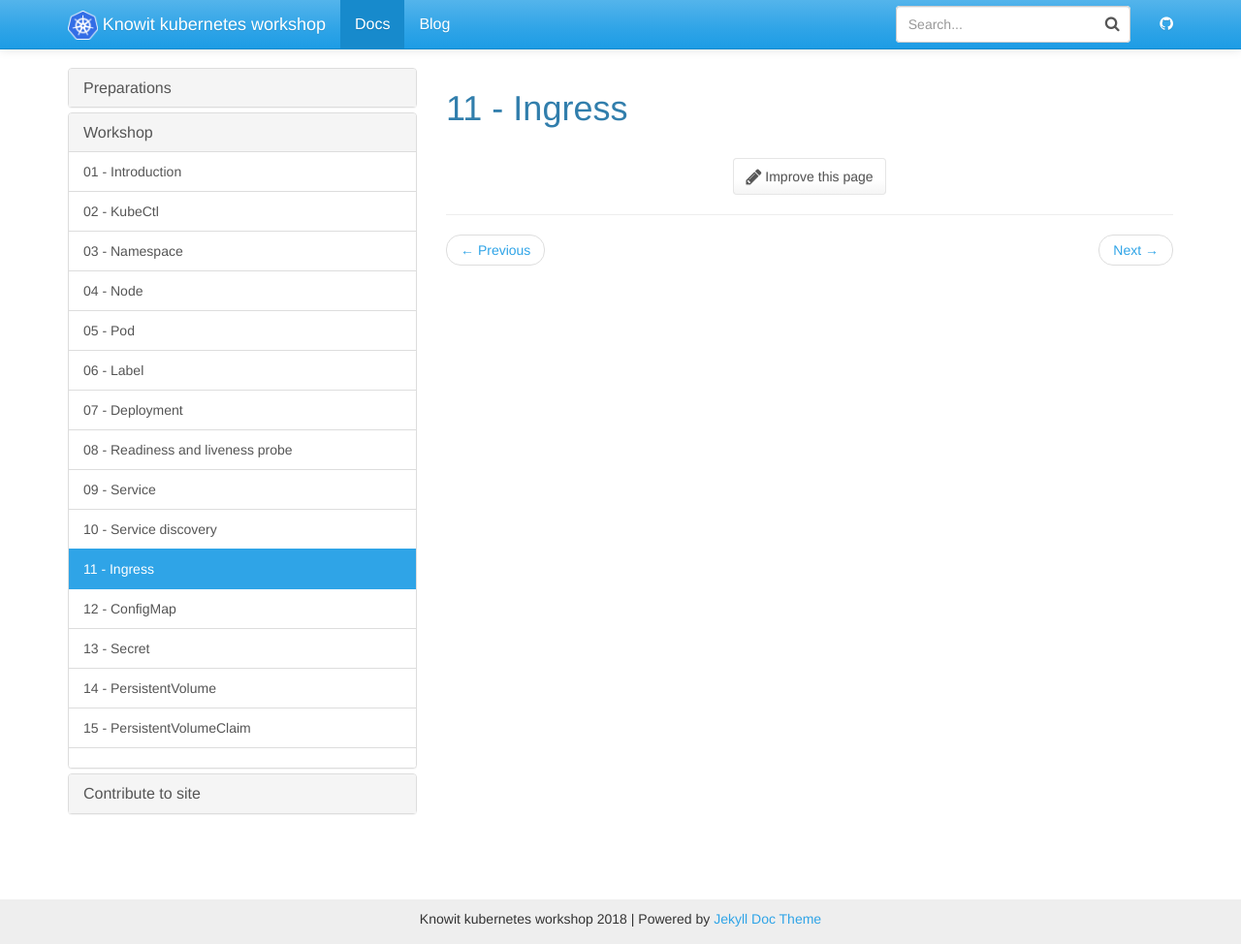
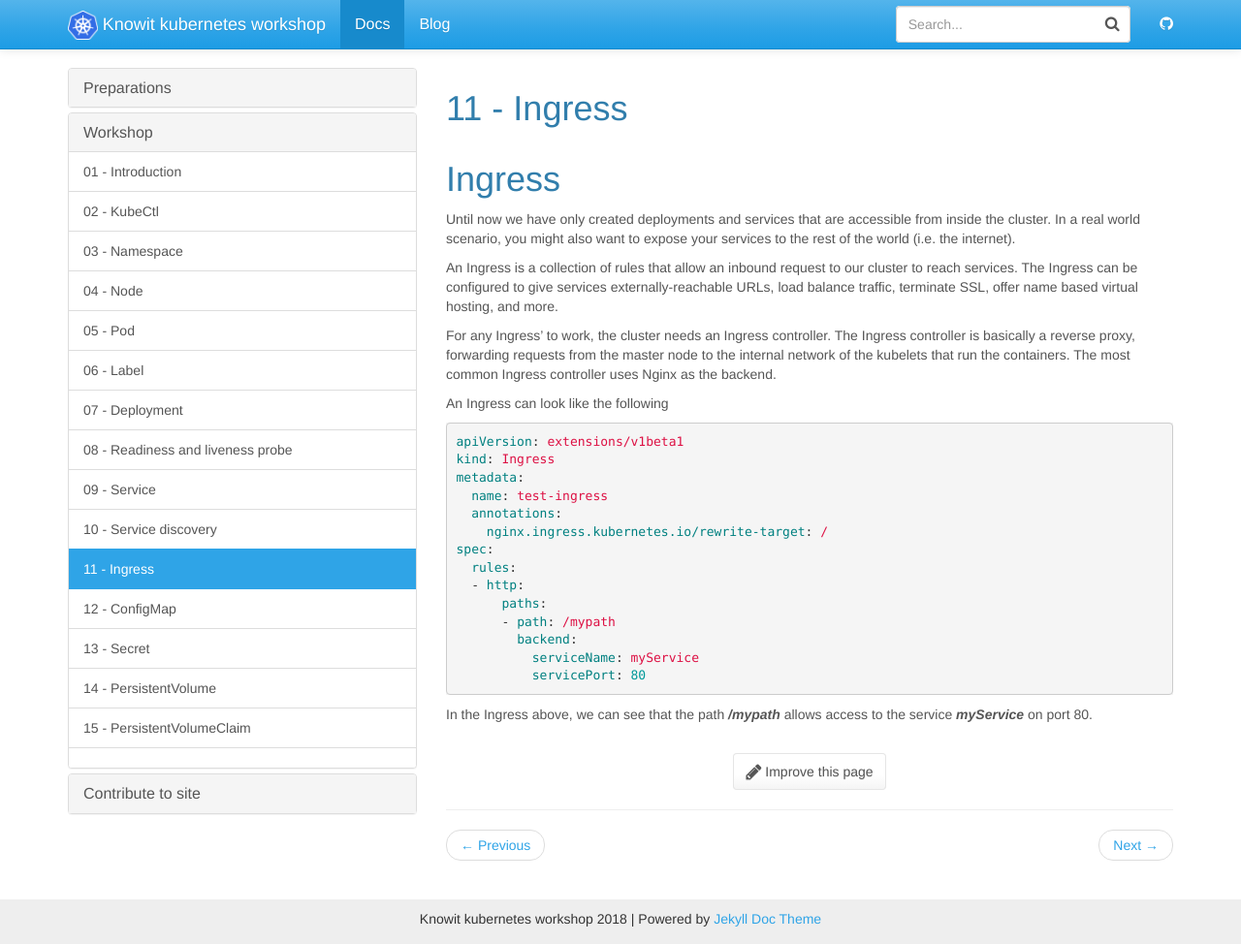
Before and after one commit to knowit/kubernetes-workshop, a Jekyll site: the page built from docs/_docs/workshop/11-ingress.md, in a window 1280 px wide and 974 px high. Shown: the whole window at 97% size. Built offline with Jekyll 4.4.1, drawn with Linux system fonts in a browser that asks for light colours; nearby versions of some CDN libraries.

Commit message:
add minimal on ingress

````diff
--- a/docs/_docs/workshop/11-ingress.md
+++ b/docs/_docs/workshop/11-ingress.md
@@ -2,3 +2,32 @@
 title: 11 - Ingress
 permalink: /docs/11-ingress/
 ---
+
+# Ingress
+
+Until now we have only created deployments and services that are accessible from inside the cluster. In a real world scenario, you might also want to expose your services to the rest of the world (i.e. the internet).
+
+An Ingress is a collection of rules that allow an inbound request to our cluster to reach services. The Ingress can be configured to give services externally-reachable URLs, load balance traffic, terminate SSL, offer name based virtual hosting, and more.
+
+For any Ingress' to work, the cluster needs an Ingress controller. The Ingress controller is basically a reverse proxy, forwarding requests from the master node to the internal network of the kubelets that run the containers. The most common Ingress controller uses Nginx as the backend.
+
+An Ingress can look like the following
+
+```yaml
+apiVersion: extensions/v1beta1
+kind: Ingress
+metadata:
+  name: test-ingress
+  annotations:
+    nginx.ingress.kubernetes.io/rewrite-target: /
+spec:
+  rules:
+  - http:
+      paths:
+      - path: /mypath
+        backend:
+          serviceName: myService
+          servicePort: 80
+```
+
+In the Ingress above, we can see that the path ***/mypath*** allows access to the service ***myService*** on port 80.
````
